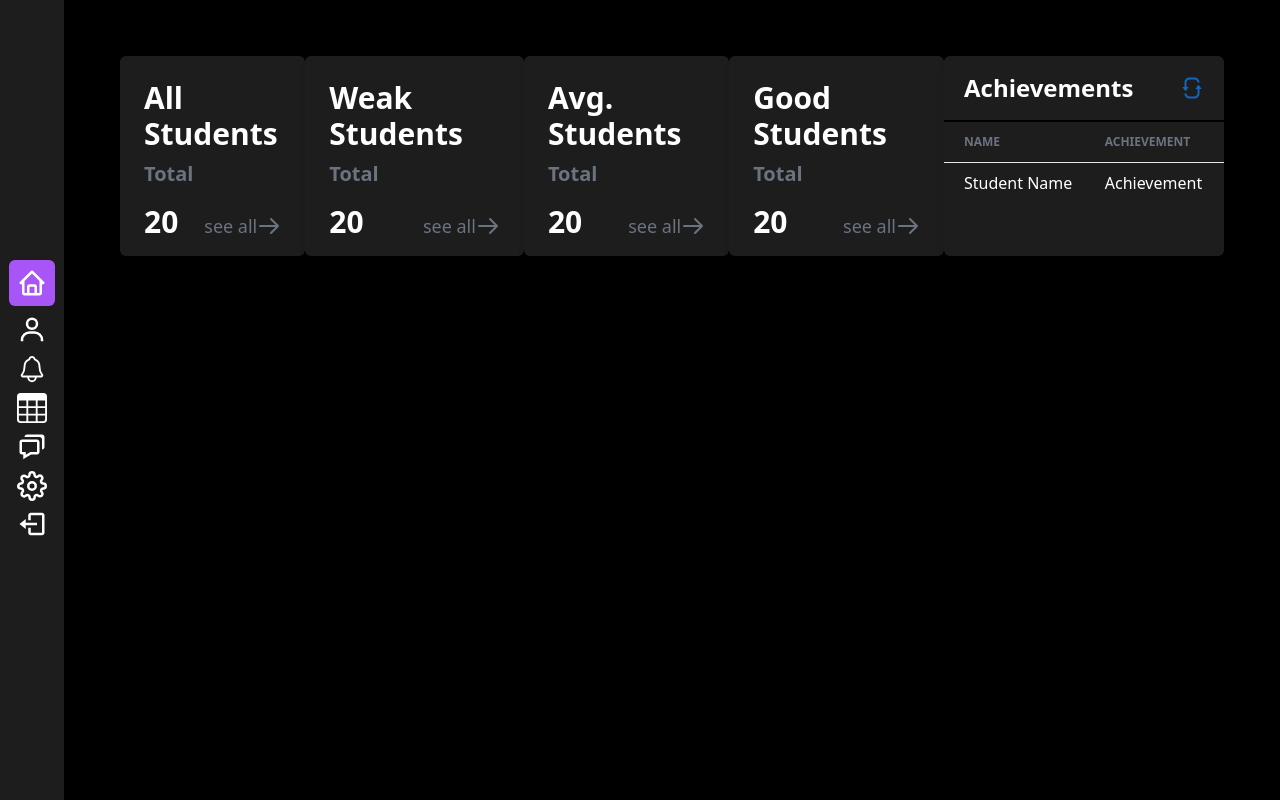
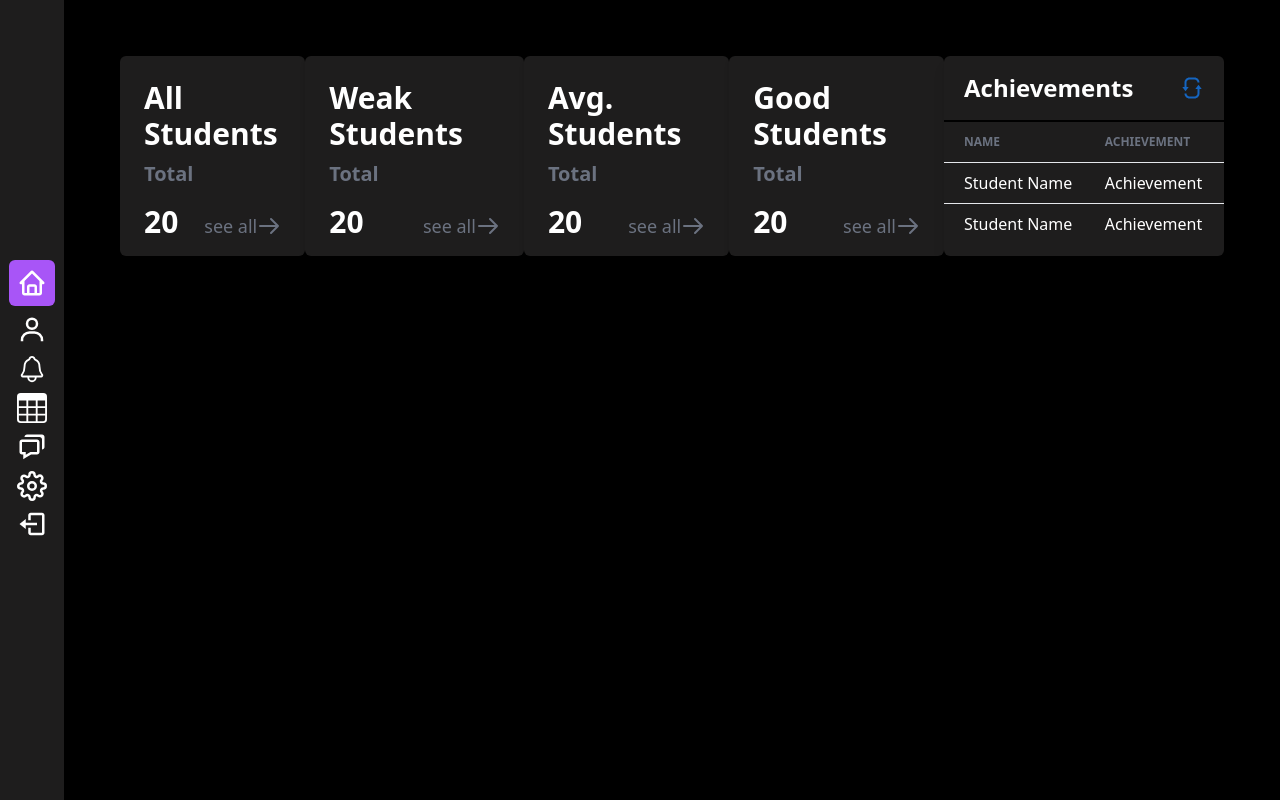
Before and after one commit to dashco-ord/dashcord-core, a Next.js app: page / in a window 1280 px wide. Built offline with nearby package versions, Linux system fonts and the light colour scheme.

Commit message:
Feat : Updated Layout for dashboard

```diff
--- a/pages/index.tsx
+++ b/pages/index.tsx
@@ -16,6 +16,10 @@ const Home: NextPage = () => {
             <td className='pl-5 p-2 whitespace-nowrap'>Student Name</td>
             <td className='p-2 whitespace-nowrap'>Achievement</td>
           </tr>
+          <tr className='divide-black'>
+            <td className='pl-5 p-2 whitespace-nowrap'>Student Name</td>
+            <td className='p-2 whitespace-nowrap'>Achievement</td>
+          </tr>
         </Table>
       </div>
     </Layout>
```
